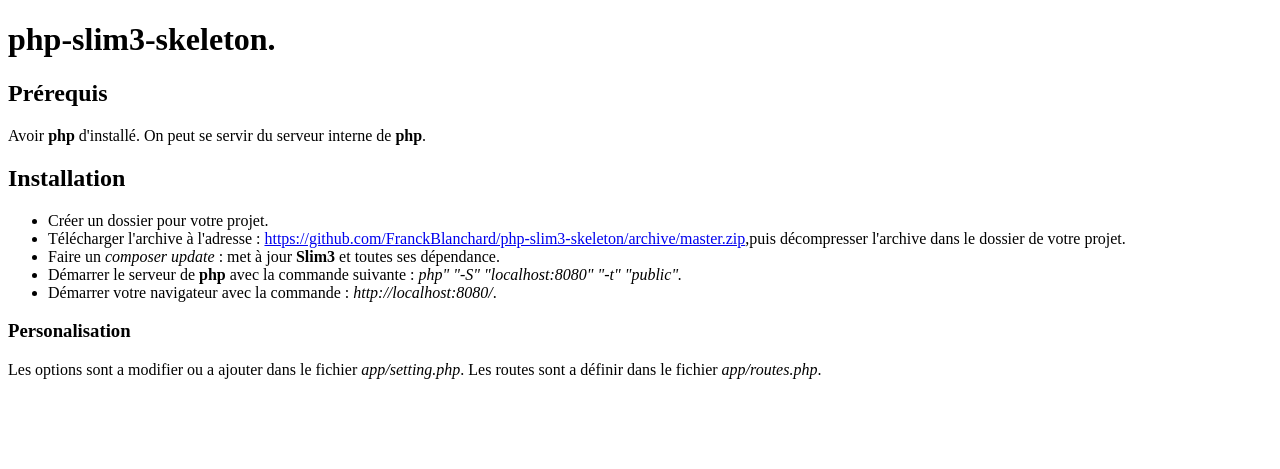
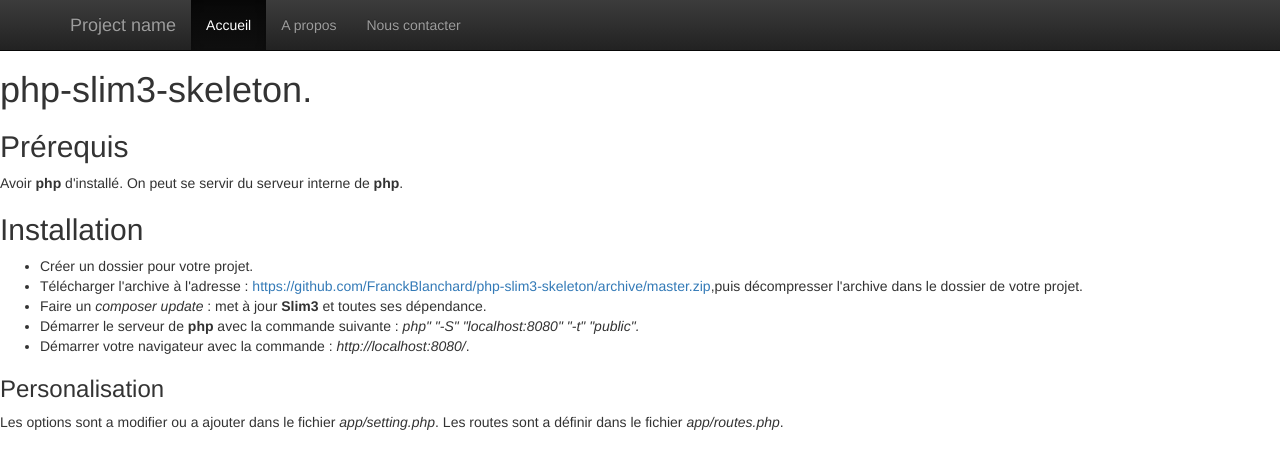
Before and after one commit to FranckBlanchard/php-slim3-skeleton, a PHP site: template app/Views/home.html.twig in a window 1280 px wide. Shown: the top 469 px of the page. Run offline with PHP 8.4, Linux system fonts and the light colour scheme; the template is opened without the code that fills it, so the values that code supplies are empty; some libraries are stand-ins or nearby versions.

Commit message:
Intégration de twitter bootstrap dans les vues, mise à jour des controlleurs et routes.

```diff
--- a/app/Controllers/PagesControllers.php
+++ b/app/Controllers/PagesControllers.php
@@ -9,13 +9,10 @@ use App\Controllers\Controller;
 class PagesControllers extends Controller {
 
     public function home(Request $request, Response $response) {
-//        $response->getBody()->write('Accueil');
         $this->container->view->render($response, 'home.html.twig');
     }
 
     public function getContact(Request $request, Response $response) {
-
-//        $response->getBody()->write('Contact');
         $this->container->view->render($response, 'contact.html.twig');
     }
 
--- a/app/Views/layout.html.twig
+++ b/app/Views/layout.html.twig
@@ -11,13 +11,45 @@
         <meta name="keywords" content="slim3, micro-framework">
         <meta name="author" content="Franck Blanchard">
 
-        <!-- Insertion d'une feuille de style
-        <link rel="stylesheet" href="styles.css">
-        -->
+        <!-- Latest compiled and minified CSS -->
+        <link rel="stylesheet" href="https://maxcdn.bootstrapcdn.com/bootstrap/3.3.7/css/bootstrap.min.css" integrity="sha384-BVYiiSIFeK1dGmJRAkycuHAHRg32OmUcww7on3RYdg4Va+PmSTsz/K68vbdEjh4u" crossorigin="anonymous">
+        <!-- Optional theme -->
+        <link rel="stylesheet" href="https://maxcdn.bootstrapcdn.com/bootstrap/3.3.7/css/bootstrap-theme.min.css" integrity="sha384-rHyoN1iRsVXV4nD0JutlnGaslCJuC7uwjduW9SVrLvRYooPp2bWYgmgJQIXwl/Sp" crossorigin="anonymous">
+        <!-- Insertion d'une feuille de style -->
+        <!-- <link rel="stylesheet" href="styles.css"> -->
+        <style media="screen">
+            body {
+                padding-top: 50px;
+            }
+            .starter-template {
+                padding: 40px 15px;
+                text-align: center;
+            }
+        </style>
 
     </head>
 
     <body>
+        <nav class="navbar navbar-inverse navbar-fixed-top">
+            <div class="container">
+                <div class="navbar-header">
+                    <button type="button" class="navbar-toggle collapsed" data-toggle="collapse" data-target="#navbar" aria-expanded="false" aria-controls="navbar">
+                        <span class="sr-only">Toggle navigation</span>
+                        <span class="icon-bar"></span>
+                        <span class="icon-bar"></span>
+                        <span class="icon-bar"></span>
+                    </button>
+                    <a class="navbar-brand" href="#">Project name</a>
+                </div>
+                <div id="navbar" class="collapse navbar-collapse">
+                    <ul class="nav navbar-nav">
+                        <li class="active"><a href="/git">Accueil</a></li>
+                        <li><a href="/a-propos">A propos</a></li>
+                        <li><a href="/contact">Nous contacter</a></li>
+                    </ul>
+                </div><!--/.nav-collapse -->
+            </div>
+        </nav>
         {% block content %} {% endblock %}
     </body>
 
--- a/app/routes.php
+++ b/app/routes.php
@@ -5,7 +5,6 @@
  */
 use Psr\Http\Message\ServerRequestInterface as Request;
 use Psr\Http\Message\ResponseInterface as Response;
-use App\Controllers\PagesControllers;
 
 /** Page d'accueil, avec fonction anonyme */
 $app->get('/', function (Request $request, Response $response, $args) {
```
